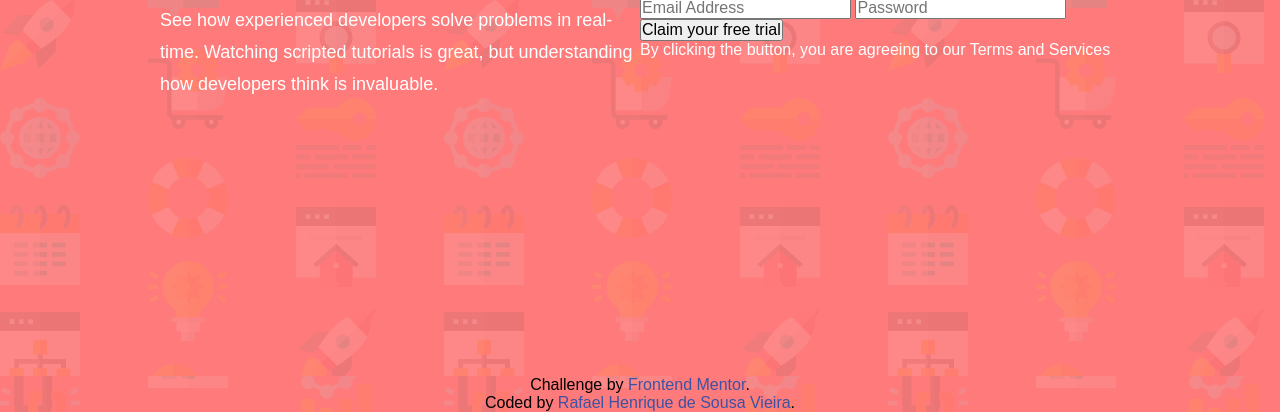
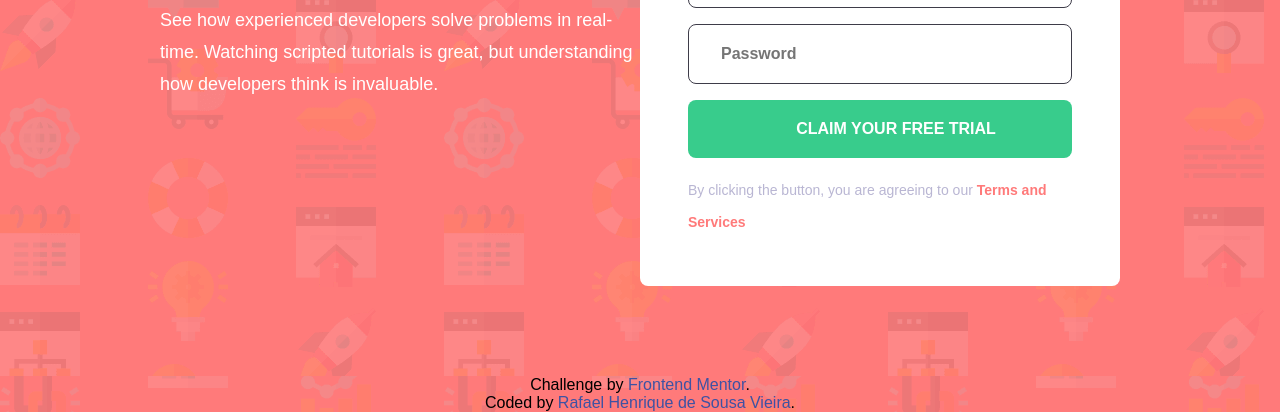
Before and after one commit to RafaelHDSV/Intro-component-with-sign-up-form, a plain HTML site: page index.html in a window 1280 px wide. Shown: the part 424-836 px from the top of the page. Drawn offline with Linux system fonts and the light colour scheme.

Commit message:
Updating index.html

```diff
--- a/index.html
+++ b/index.html
@@ -94,6 +94,7 @@
 
     .try {
       display: flex;
+      flex-direction: row;
       justify-content: center;
       align-items: center;
       padding: 1.25rem 0;
@@ -103,6 +104,60 @@
       border-radius: 1rem;
       font-size: 18px;
       font-weight: 600;
+      box-shadow: 0px 5px 10px 5px rgba(0,0,0,0.5);
+    }
+
+    .form_inputs {
+      display: flex;
+      flex-direction: column;
+      justify-content: center;
+      align-items: center;
+      max-width: 40rem;
+      width: 100%;
+      padding: 3rem;
+      gap: 1rem;
+      background-color: var(--white);
+      border-radius: .5rem;
+    }
+
+    .form_inputs input {
+      outline: 0;
+      padding: 1.25rem 0 1.25rem 2rem;
+      width: 100%;
+      font-size: 16px;
+      font-weight: 600;
+      border-radius: .5rem;
+      border: 1px solid var(--dark_blue);
+    }
+
+    .form_inputs input[type=button] {
+      border: none;
+      outline: 0;
+      background-color: var(--green);
+      color: var(--white);
+      text-transform: uppercase;
+      font-size: 16px;
+      font-weight: 600;
+      cursor: pointer;
+      transition: .5s all ease;
+    }
+
+    .form_inputs input[type=button]:hover {
+      opacity: .5;
+    }
+
+    .form_inputs p {
+      color: var(--grayish_blue);
+      font-size: 14px;
+      font-weight: 400;
+      line-height: 2rem;
+    }
+
+    .form_inputs p strong {
+      color: var(--red);
+      font-size: 14px;
+      font-weight: 600;
+      line-height: 2rem;
     }
 
     .attribution {
@@ -136,7 +191,7 @@
         <input type="email" name="email" id="email" placeholder="Email Address">
         <input type="password" name="password" id="password" placeholder="Password">
         <input type="button" value="Claim your free trial">
-        <p>By clicking the button, you are agreeing to our Terms and Services</p>
+        <p>By clicking the button, you are agreeing to our <strong>Terms and Services</strong></p>
       </div>
     </div>
   </main>
```
